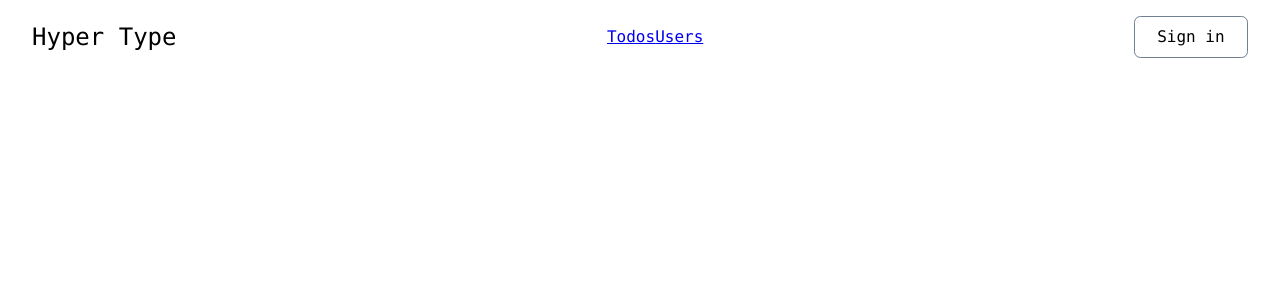
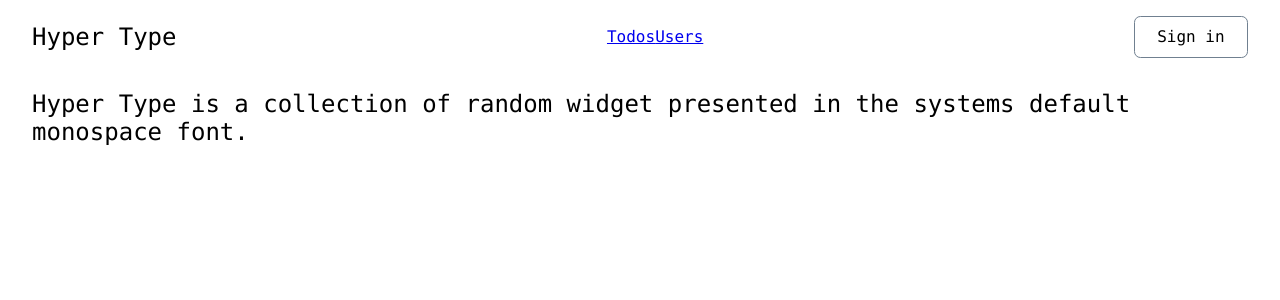
Before and after one commit to evilpaper/hyper-type, a React (Create React App) app: page / in a window 1280 px wide. Shown: the top 300 px of the page. Built offline with nearby package versions, Linux system fonts and the light colour scheme.

Commit message:
Add content to main section

```diff
--- a/src/App.tsx
+++ b/src/App.tsx
@@ -38,6 +38,10 @@ function App() {
           <button onClick={() => setIsModalOpen(true)}>Sign in</button>
         </section>
         <section className="main">
+          <h1>
+            Hyper Type is a collection of random widget presented in the systems
+            default monospace font.
+          </h1>
           <Switch>
             <Route path="/users">
               <Users />
```
